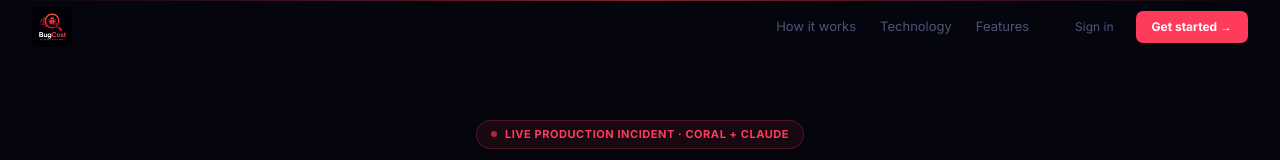
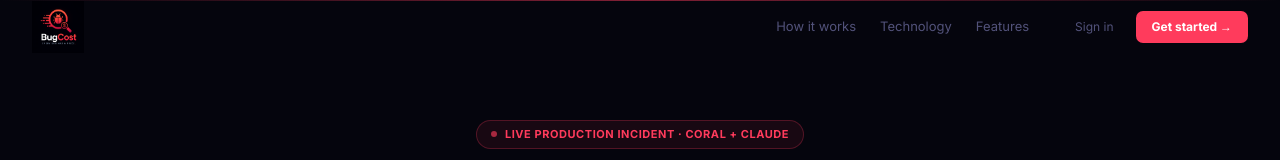
Before and after one commit to EemanAsghar/BugCost, a Next.js app: page / in a window 1280 px wide. Shown: the top 160 px of the page. Built offline with nearby package versions, Linux system fonts and the light colour scheme; no server answers.

Commit message:
fix: bigger navbar logo, set favicon via metadata

```diff
--- a/app/layout.tsx
+++ b/app/layout.tsx
@@ -9,6 +9,10 @@ export const metadata: Metadata = {
   title: "BugCost — Every Bug Has a Price",
   description:
     "Autonomous Revenue Impact Investigation Platform. Powered by Coral + Claude.",
+  icons: {
+    icon: "/BugCost-Favicon.png",
+    apple: "/BugCost-Favicon.png",
+  },
   openGraph: {
     title: "BugCost — Every Bug Has a Price",
     description: "See exactly how much each bug costs your business.",
--- a/app/page.tsx
+++ b/app/page.tsx
@@ -166,7 +166,7 @@ function NavBar() {
       transition: "all 0.3s",
     }}>
       <div style={{ display: "flex", alignItems: "center", gap: 7, flex: 1, cursor: "pointer" }}>
-        <img src="/BugCost-logo.png" alt="BugCost" style={{ height: 40, width: 40, objectFit: "contain", borderRadius: 6 }} />
+        <img src="/BugCost-logo.png" alt="BugCost" style={{ height: 52, width: 52, objectFit: "contain" }} />
       </div>
       <div style={{ display: "flex", gap: 24 }}>
         {["How it works", "Technology", "Features"].map((l) => (
```
